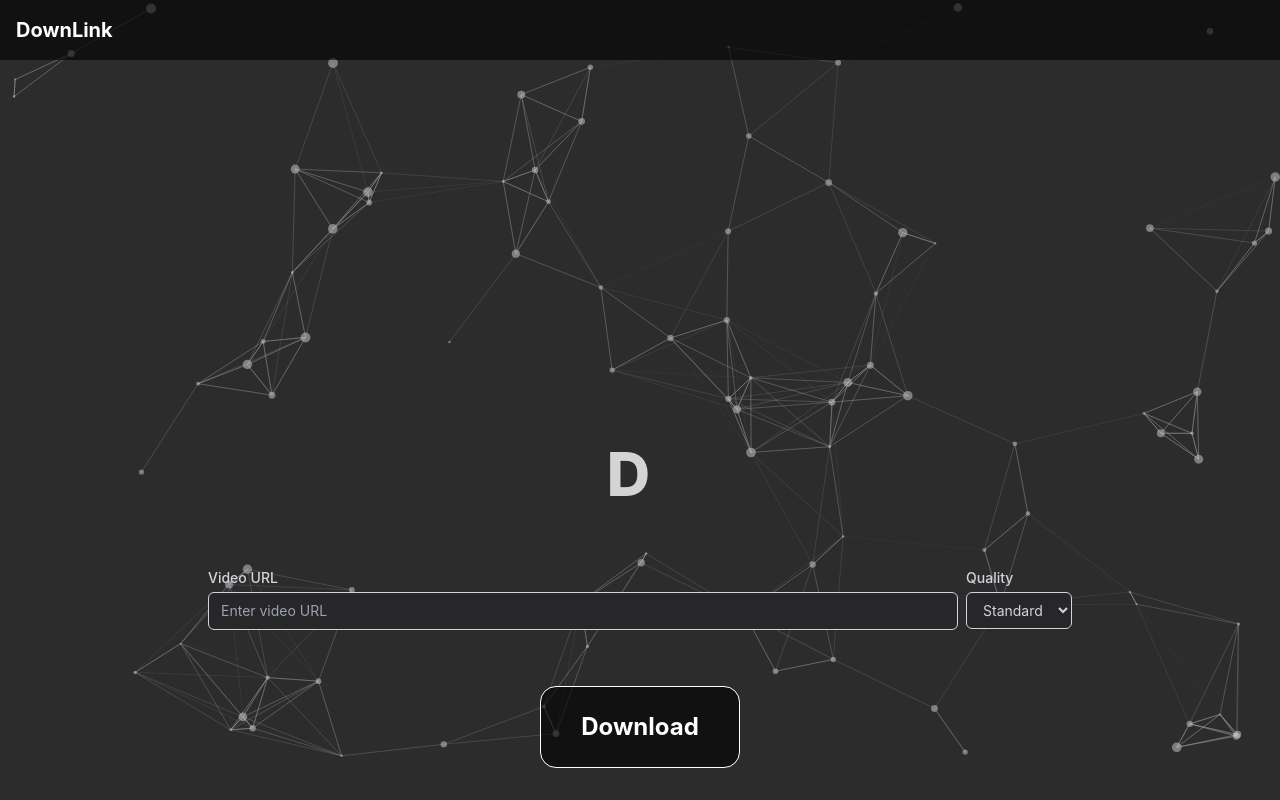
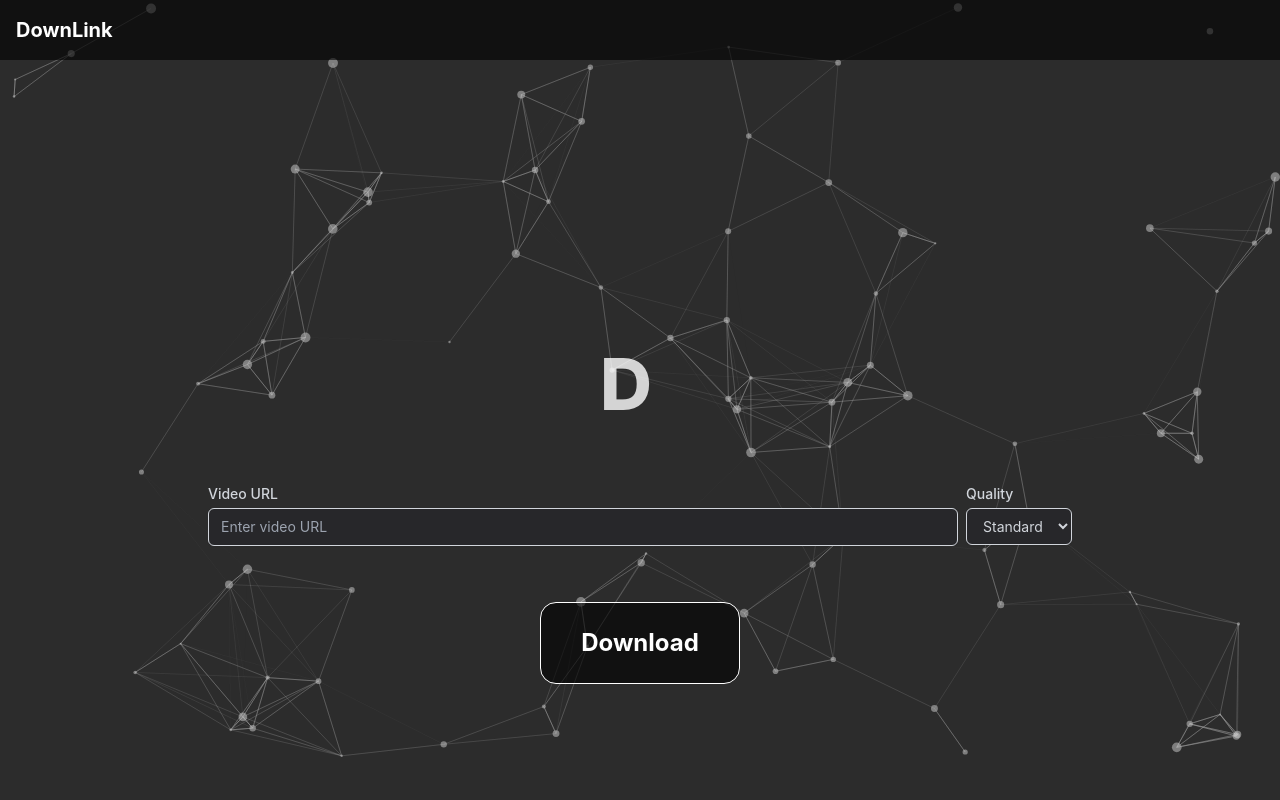
Before and after one commit to arkorty/DownLink, a React (Create React App) app in the folder frontend/: page / in a window 1280 px wide. Built offline with nearby package versions, Linux system fonts and the light colour scheme.

Commit message:
Fix: correct UI position for 1080p resolution

```diff
--- a/frontend/src/components/Home.js
+++ b/frontend/src/components/Home.js
@@ -6,9 +6,9 @@ import { TypeAnimation } from "react-type-animation";
 
 const Home = () => {
   return (
-    <div className="relative z-10 sm: pt-32 md: pt-64 lg:pt-96">
+    <div className="relative z-10 sm: mt-48 lg:mt-72">
       <div className="max-w-4xl mx-auto text-center">
-        <h1 className="text-white mb-4 text-4xl sm:text-5xl lg:text-6xl font-extrabold">
+        <h1 className="text-white mb-4 text-4xl sm:text-5xl lg:text-7xl font-extrabold">
           <TypeAnimation
             sequence={[
               "From YouTube!",
```
